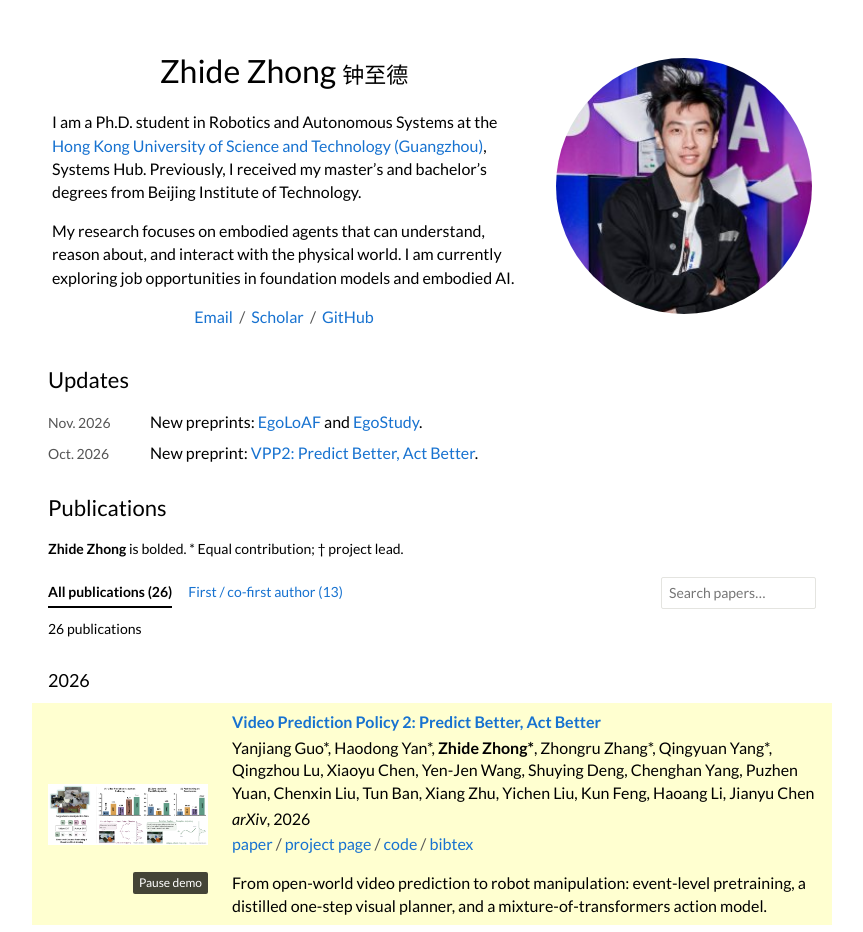
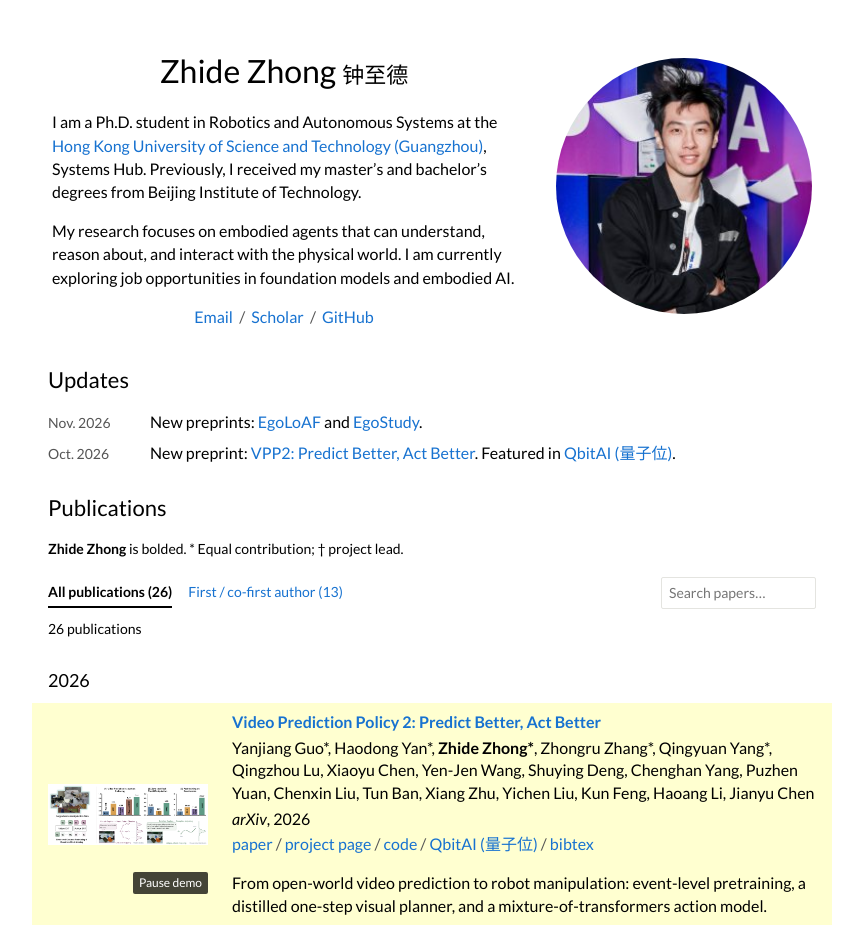
Before and after one commit to zhide730/zhide730.github.io, a plain HTML site: page index.html in a window 1280 px wide. Shown: the top 932 px of the page, without its empty margins (208-1071 px from the left). Drawn offline with Linux system fonts and the light colour scheme; grey boxes are pictures that could not be loaded.

Commit message:
Link QbitAI coverage of VPP2 in publications and updates

```diff
--- a/app.js
+++ b/app.js
@@ -18,7 +18,7 @@ function paperHTML(paper) {
   } else if (paper.image) {
     visual = `<div class="paper-media"><a class="one paper-visual" href="${escapeHTML(paper.project || paper.paper)}" target="_blank" rel="noopener noreferrer" aria-label="${escapeHTML(paper.short)} research overview"><img src="${escapeHTML(paper.image)}" alt="${escapeHTML(paper.imageAlt || paper.short + ' research overview')}" loading="lazy" width="160" height="160"></a></div>`;
   }
-  const links = [linkHTML(paper.paper, 'paper'), paper.project && linkHTML(paper.project, 'project page'), paper.code && linkHTML(paper.code, 'code'), paper.journal && linkHTML(paper.journal, 'journal'), paper.demo && linkHTML(paper.demo, 'video'), `<button type="button" class="cite-button" data-cite="${escapeHTML(paper.id)}" aria-label="BibTeX for ${escapeHTML(paper.short || paper.title)}">bibtex</button>`].filter(Boolean).join(' / ');
+  const links = [linkHTML(paper.paper, 'paper'), paper.project && linkHTML(paper.project, 'project page'), paper.code && linkHTML(paper.code, 'code'), paper.journal && linkHTML(paper.journal, 'journal'), paper.demo && linkHTML(paper.demo, 'video'), paper.press && linkHTML(paper.press.url, escapeHTML(paper.press.name)), `<button type="button" class="cite-button" data-cite="${escapeHTML(paper.id)}" aria-label="BibTeX for ${escapeHTML(paper.short || paper.title)}">bibtex</button>`].filter(Boolean).join(' / ');
   return `<article class="paper publication-card${paper.featured ? ' highlighted' : ''}${visual ? '' : ' no-image'}" data-paper-id="${escapeHTML(paper.id)}">
     ${visual}<div class="paper-info">
     <h3><a class="papertitle" href="${escapeHTML(paper.paper)}" target="_blank" rel="noopener noreferrer">${escapeHTML(paper.title)}</a></h3>
--- a/index.html
+++ b/index.html
@@ -15,7 +15,7 @@
   <link rel="stylesheet" href="stylesheet.css">
   <link rel="stylesheet" href="style.css?v=20261127-updates">
   <title>Zhide Zhong | Robotics & Embodied AI</title>
-  <script src="app.js?v=20261127-featured" defer></script>
+  <script src="app.js?v=20261127-press" defer></script>
   <script type="application/ld+json">{"@context":"https://schema.org","@type":"Person","name":"Zhide Zhong","alternateName":"钟至德","url":"https://zhide730.github.io/","image":"https://zhide730.github.io/assets/portrait.jpg","jobTitle":"Ph.D. student","affiliation":{"@type":"CollegeOrUniversity","name":"The Hong Kong University of Science and Technology (Guangzhou)"},"sameAs":["https://scholar.google.com/citations?user=msy4tL4AAAAJ&hl=en","https://github.com/zhide730"],"knowsAbout":["Embodied AI","Robot learning","Vision-language-action models","World-action models","3D vision"]}</script>
 </head>
 <body>
@@ -35,7 +35,7 @@
       <h2 id="updates-title">Updates</h2>
       <ul class="updates-list">
         <li><time datetime="2026-11">Nov. 2026</time><span>New preprints: <a href="https://arxiv.org/abs/2611.32260" target="_blank" rel="noopener noreferrer">EgoLoAF</a> and <a href="https://arxiv.org/abs/2611.30490" target="_blank" rel="noopener noreferrer">EgoStudy</a>.</span></li>
-        <li><time datetime="2026-10">Oct. 2026</time><span>New preprint: <a href="https://arxiv.org/abs/2610.10270" target="_blank" rel="noopener noreferrer">VPP2: Predict Better, Act Better</a>.</span></li>
+        <li><time datetime="2026-10">Oct. 2026</time><span>New preprint: <a href="https://arxiv.org/abs/2610.10270" target="_blank" rel="noopener noreferrer">VPP2: Predict Better, Act Better</a>. Featured in <a href="https://www.qbitai.com/2026/10/502125.html" target="_blank" rel="noopener noreferrer">QbitAI (量子位)</a>.</span></li>
       </ul>
     </section>
 
--- a/publications.json
+++ b/publications.json
@@ -11,6 +11,10 @@
     "paper": "https://arxiv.org/abs/2610.10270",
     "project": "https://robert-gyj.github.io/video-prediction-policy-2/",
     "code": "https://github.com/roboterax/video-prediction-policy-2",
+    "press": {
+      "name": "QbitAI (量子位)",
+      "url": "https://www.qbitai.com/2026/10/502125.html"
+    },
     "role": "First author · Equal contribution",
     "video": "assets/vpp2-demo.mp4",
     "image": "assets/vpp2-overview.png",
```
